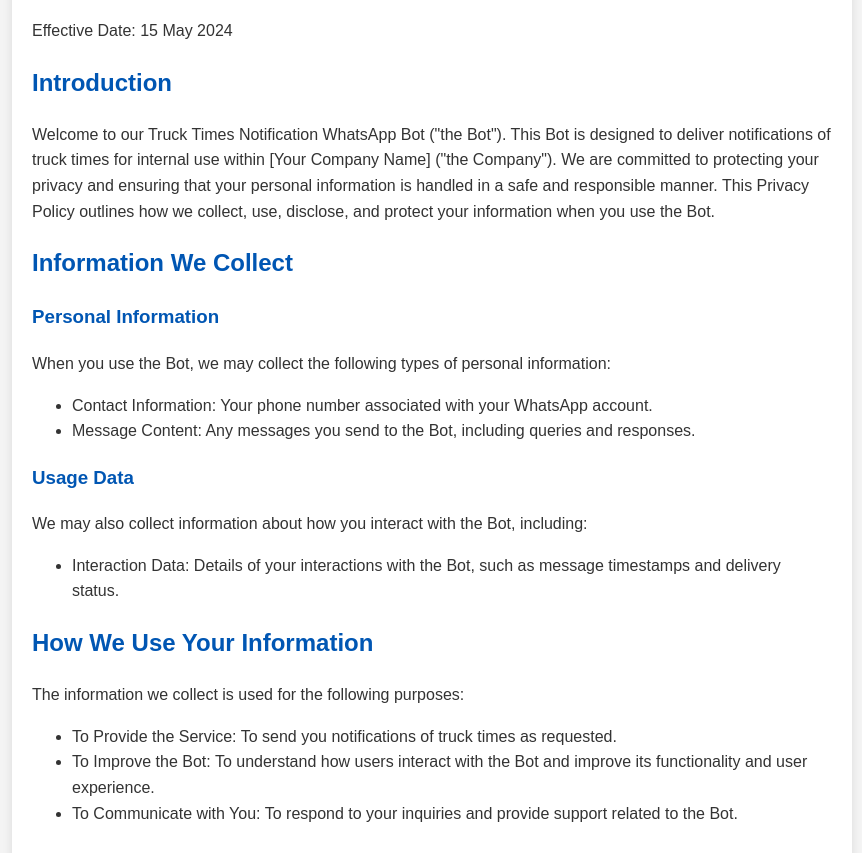
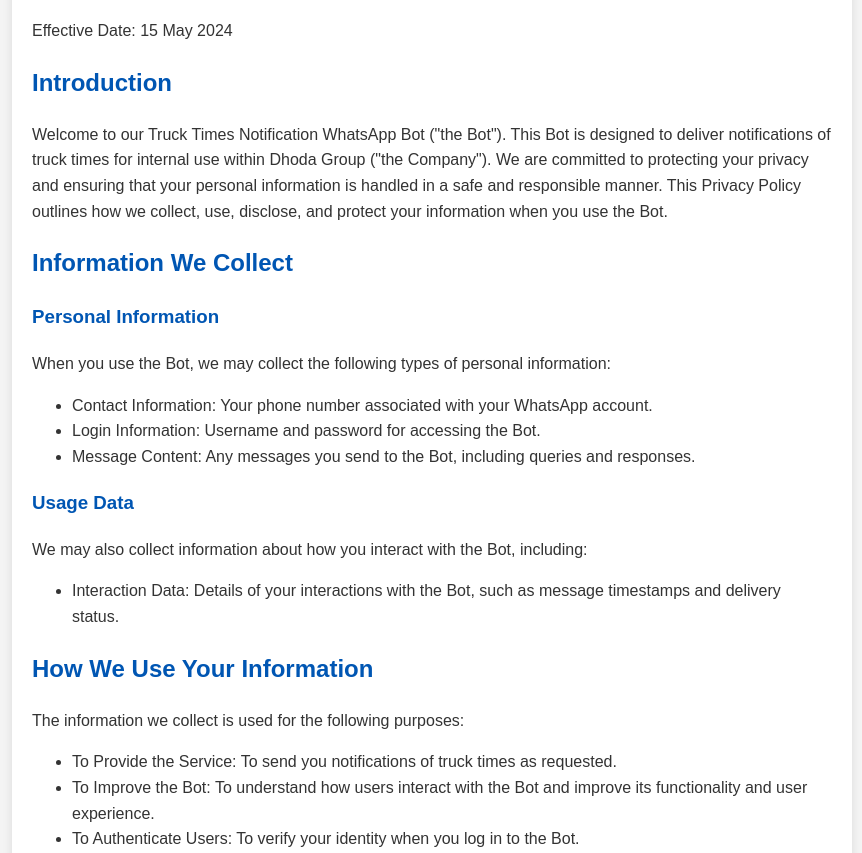
Before and after one commit to yashielsookdeo/Dhoda-Uffizio-WhatsApp-Bot, a plain HTML site: page index.html in a window 1280 px wide. Shown: the part 96-949 px from the top of the page, without its empty margins (208-1070 px from the left). Drawn offline with Linux system fonts and the light colour scheme.

Commit message:
Update index.html

```diff
--- a/index.html
+++ b/index.html
@@ -46,13 +46,14 @@
         <p>Effective Date: 15 May 2024</p>
 
         <h2>Introduction</h2>
-        <p>Welcome to our Truck Times Notification WhatsApp Bot ("the Bot"). This Bot is designed to deliver notifications of truck times for internal use within [Your Company Name] ("the Company"). We are committed to protecting your privacy and ensuring that your personal information is handled in a safe and responsible manner. This Privacy Policy outlines how we collect, use, disclose, and protect your information when you use the Bot.</p>
+        <p>Welcome to our Truck Times Notification WhatsApp Bot ("the Bot"). This Bot is designed to deliver notifications of truck times for internal use within Dhoda Group ("the Company"). We are committed to protecting your privacy and ensuring that your personal information is handled in a safe and responsible manner. This Privacy Policy outlines how we collect, use, disclose, and protect your information when you use the Bot.</p>
 
         <h2>Information We Collect</h2>
         <h3>Personal Information</h3>
         <p>When you use the Bot, we may collect the following types of personal information:</p>
         <ul>
             <li>Contact Information: Your phone number associated with your WhatsApp account.</li>
+            <li>Login Information: Username and password for accessing the Bot.</li>
             <li>Message Content: Any messages you send to the Bot, including queries and responses.</li>
         </ul>
 
@@ -67,6 +68,7 @@
         <ul>
             <li>To Provide the Service: To send you notifications of truck times as requested.</li>
             <li>To Improve the Bot: To understand how users interact with the Bot and improve its functionality and user experience.</li>
+            <li>To Authenticate Users: To verify your identity when you log in to the Bot.</li>
             <li>To Communicate with You: To respond to your inquiries and provide support related to the Bot.</li>
         </ul>
 
```
